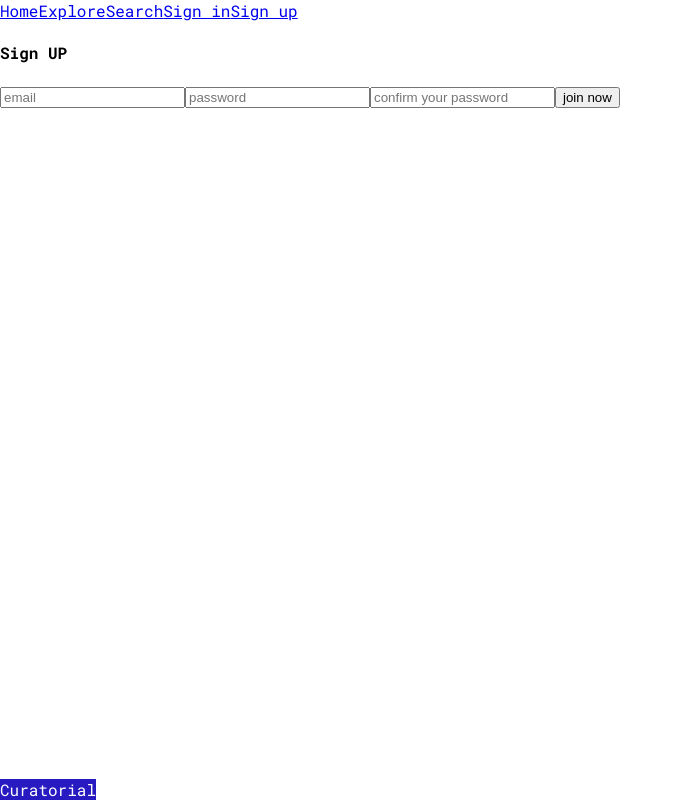
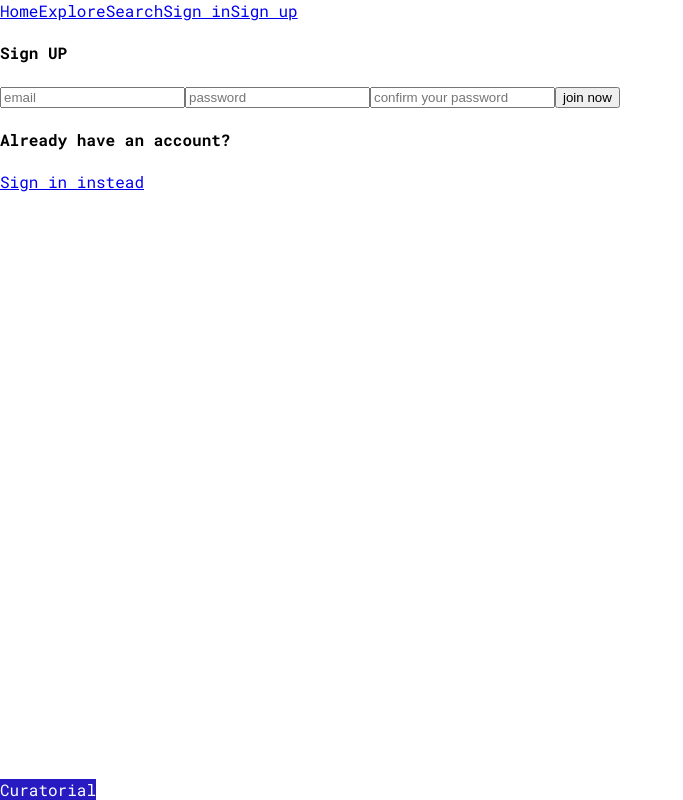
Before and after one commit to softscienceprojects/Curatorial_frontend, a React (Create React App) app: page /signup in a window 1280 px wide. Shown: the whole page, without its empty margins (0-683 px from the left). Built offline with nearby package versions, Linux system fonts and the light colour scheme; no server answers.

Commit message:
sign in/sign up link to each other

```diff
--- a/src/components/SignIn.js
+++ b/src/components/SignIn.js
@@ -1,5 +1,6 @@
 import React from 'react'
 import API from '../adapters/API'
+import { Link } from 'react-router-dom'
 
 class SignIn extends React.Component {
     state={
@@ -27,6 +28,8 @@ class SignIn extends React.Component {
                 <input type="password" placeholder="password" name="password" value={this.state.password} onChange={this.handleChange} />
                 <input type="submit" value="Sign In" />
             </form>
+            <h4>No account?</h4>
+            <Link to={location=> ({...location, pathname: "/signup"})} >Sign up now</Link>
             </div>
         )
     }
--- a/src/components/SignUp.js
+++ b/src/components/SignUp.js
@@ -1,5 +1,6 @@
 import React from 'react'
 import API from '../adapters/API'
+import { Link } from 'react-router-dom'
 
 class SignUp extends React.Component {
     state = {
@@ -29,6 +30,9 @@ class SignUp extends React.Component {
             <input type="password" placeholder="confirm your password" name="password_confirmation" value={this.state.password_confirmation} onChange={this.handleChange} />
             <input type="submit" value="join now" />
            </form>
+
+           <h4>Already have an account?</h4>
+            <Link to={location=> ({...location, pathname: "/signin"})} >Sign in instead</Link>
            </div>
         )
     }
```
